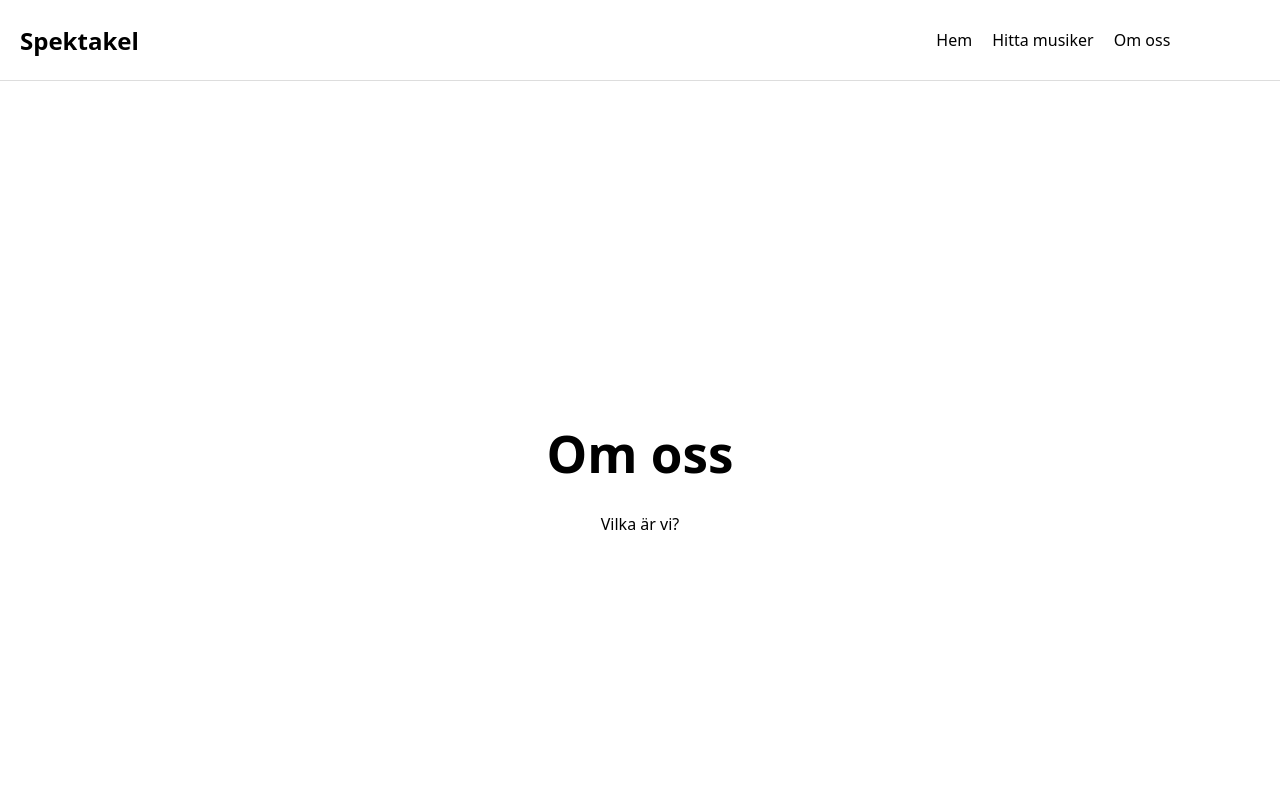
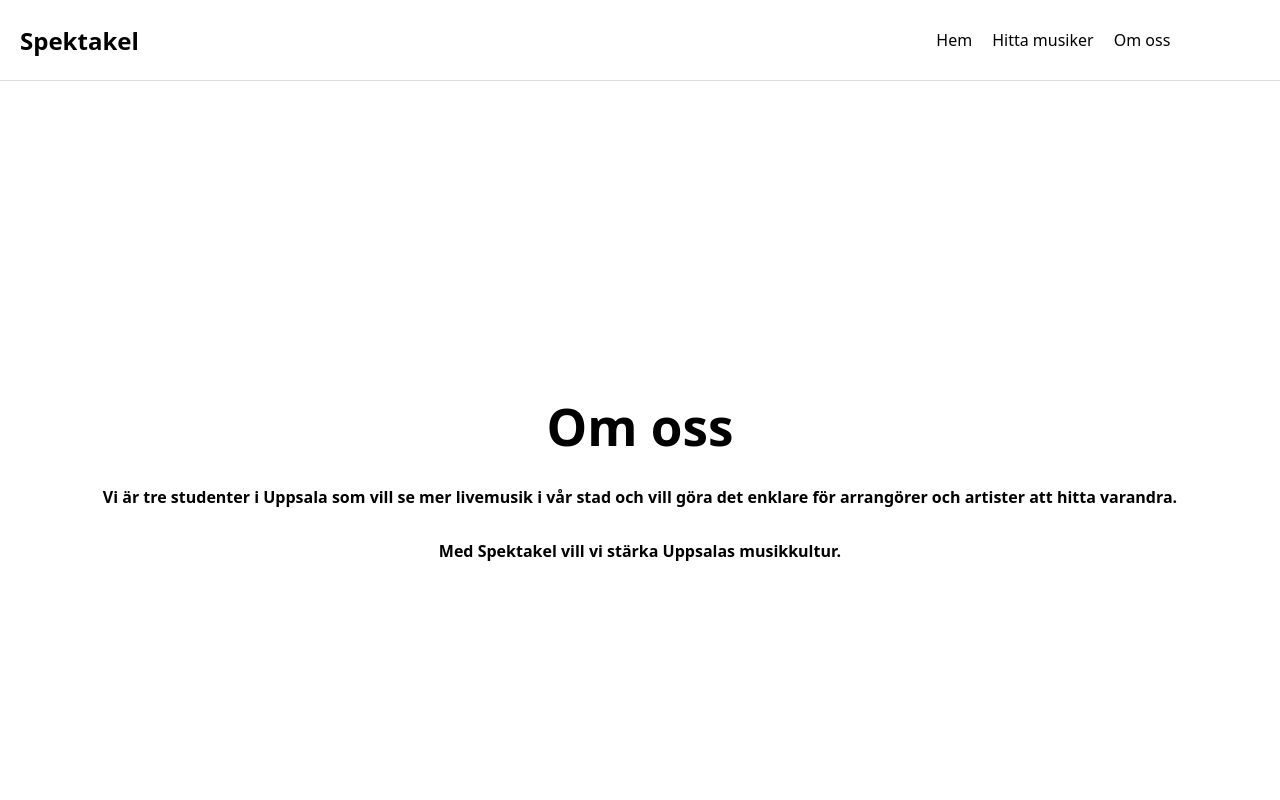
Before and after one commit to ChristofferNo/spektakel, a React (Vite) app: page / in a window 1280 px wide. Both pictures are taken after a click on the button "Om oss". Shown: the top 800 px of the page. Built offline with nearby package versions, Linux system fonts and the light colour scheme.

Commit message:
om oss text

```diff
--- a/src/pages/AboutPage/AboutPage.jsx
+++ b/src/pages/AboutPage/AboutPage.jsx
@@ -4,7 +4,13 @@ function AboutPage() {
   return (
     <div className="text-about">
       <h1>Om oss</h1>
-      <p>Vilka är vi?</p>
+      <p>
+        <h4>
+          Vi är tre studenter i Uppsala som vill se mer livemusik i vår stad och
+          vill göra det enklare för arrangörer och artister att hitta varandra.
+          <p>Med Spektakel vill vi stärka Uppsalas musikkultur.</p>
+        </h4>
+      </p>
     </div>
   );
 }
```
